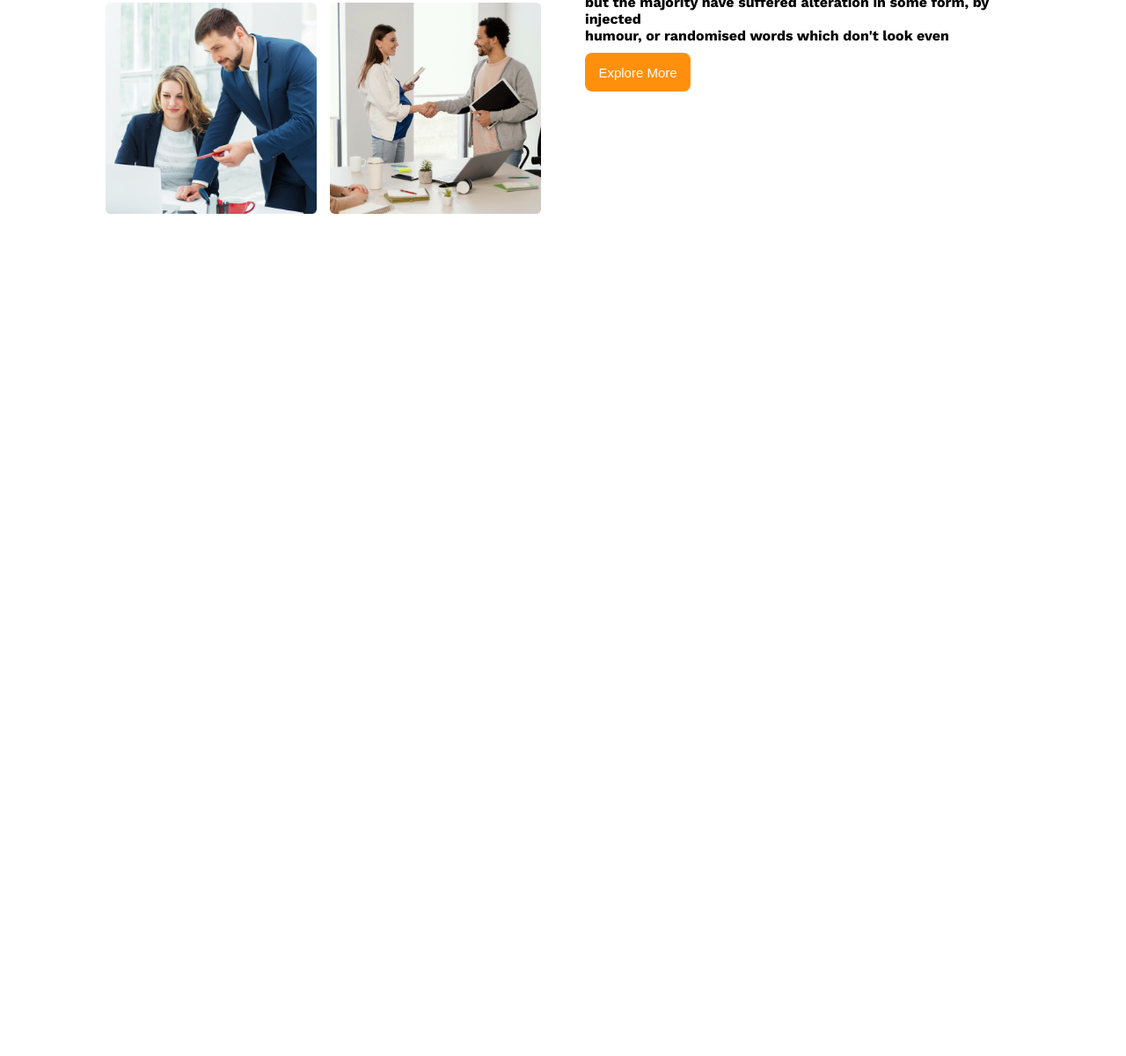
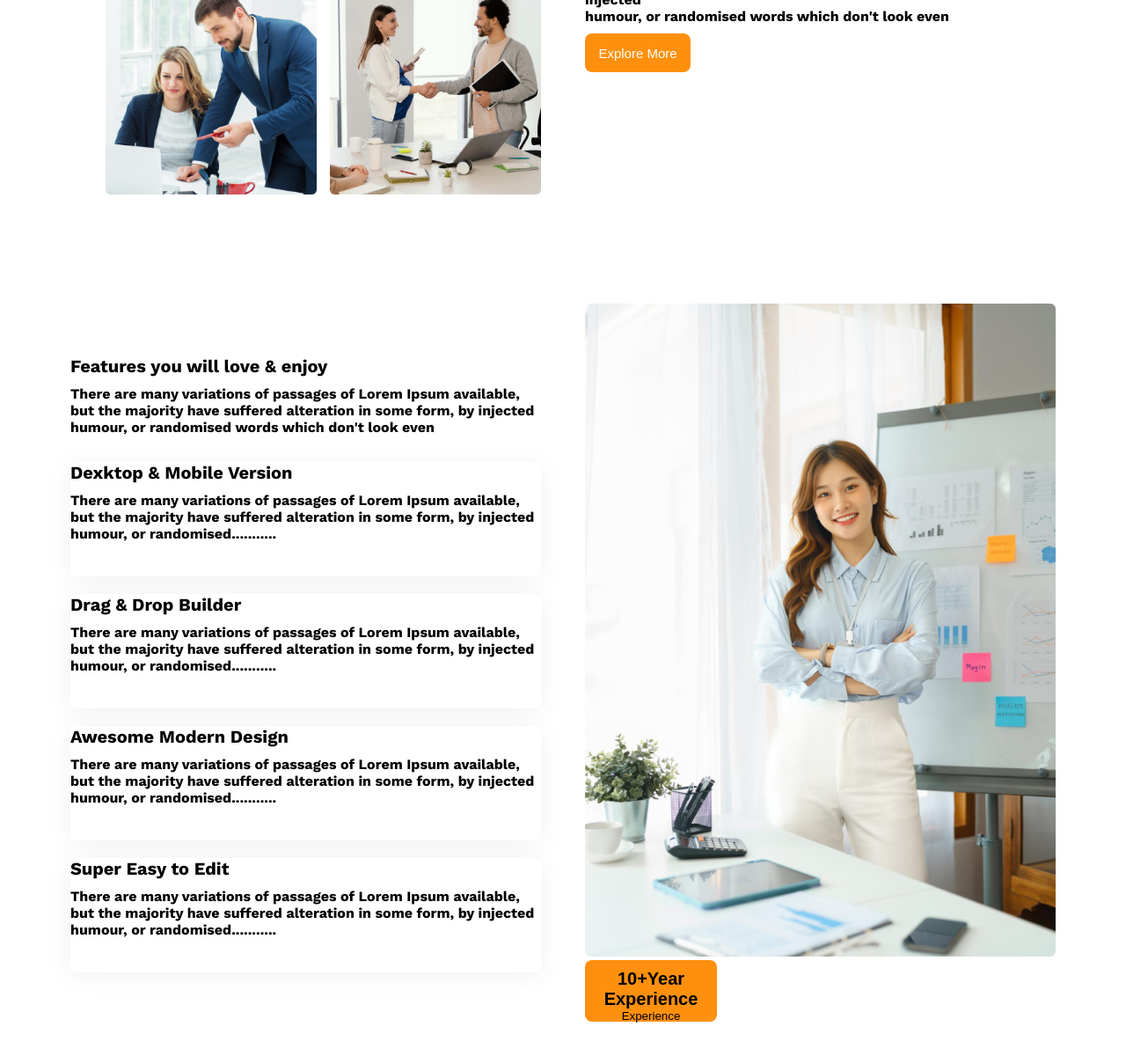
Before and after one commit to Rafsanfaruk/g3-architects-assignment, a plain HTML site: page index.html in a window 1280 px wide. Shown: the part 1168-2368 px from the top of the page at 88% size. Before the commit the page ends 1485 px from the top, so only its background shows below. Drawn offline with nearby package versions, Linux system fonts and the light colour scheme.

Commit message:
architect-part

```diff
--- a/index.html
+++ b/index.html
@@ -47,6 +47,48 @@
                 <button class="button-text">Explore More</button>
             </div>
         </section>
+        <section class="architect">
+            <div class="architect-texts">
+
+                <div >
+                    <h1 class="one">Features you will love & enjoy</h1>
+                   <p class="ten">There are many variations of passages of Lorem Ipsum available, but the majority have suffered alteration in some form, by injected humour, or randomised words which don't look even</p>
+                </div>
+
+                <div class="texts">
+                    <div class="text-1">
+                        <h3 class="two">Dexktop & Mobile Version</h3>
+                        <p class="nine">There are many variations of passages of Lorem Ipsum available, <br>but the majority have suffered alteration in some form, by injected humour, or randomised...........</p>
+                    </div>
+                    <div class="text-2">
+                        <h3 class="three">Drag & Drop Builder</h3>
+                        <p class="eight">There are many variations of passages of Lorem Ipsum available, <br>but the majority have suffered alteration in some form, by injected humour, or randomised...........</p>
+                    </div>
+                    <div class="text-3">
+                        <h3 class="four">Awesome Modern Design</h3>
+                        <p class="seven">There are many variations of passages of Lorem Ipsum available, <br>but the majority have suffered alteration in some form, by injected humour, or randomised...........</p>
+                    </div>
+                    <div class="text-3">
+                        <h3 class="five">Super Easy to Edit</h3>
+                        <p class="six">There are many variations of passages of Lorem Ipsum available, <br>but the majority have suffered alteration in some form, by injected humour, or randomised...........</p>
+                    </div>
+                </div>
+
+            </div>
+
+            <div class="architect-pic">
+                <div>
+                    <img src="./images/architect.png" alt="">
+                </div>
+                <div>
+                    <button class="architect-button">
+                        <h1>10+Year
+                            Experience</h1>
+                            <p>Experience</p>
+                    </button>
+                </div>
+            </div>
+        </section>
     </main>
 </body>
 </html>
--- a/styles.css
+++ b/styles.css
@@ -50,13 +50,13 @@
 
 }
 .section-text-1{
-    font-size: 45px;
+    font-size: 35px;
     font-family: var(--primary-font);
     font-weight: 700px;
     padding: 10px 0;
 
 }
-.section-text-2, .banner-text-2{
+.section-text-2, .banner-text-2, .ten, .nine, .eight, .seven, .six{
     font-family: var(--primary-font);
     font-size: 16px;
     font-weight: 400px;
@@ -89,8 +89,6 @@
 align-items: center;
 gap: 50px;
 padding: 70px 120px;
-
-padding: 0 auto;
 }
 .team{
     display: grid;
@@ -111,3 +109,63 @@
     font-size: 25px;
     font-weight: 500px;
 }
+/* ......architect-part........ */
+.architect{
+    display: grid;
+    grid-template-columns: repeat(2, 1fr);
+    gap: 50px;
+    justify-content: center;
+    align-items: center;
+    padding: 50px 80px;
+}
+/* .architect-texts{
+    display: grid;
+    grid-template-columns: repeat(1,fr);
+    gap: 20px;
+    align-items: center;
+    justify-content: center;} */
+
+    .one, .two, .three, .four, .five{
+      font-family: var(--primary-font);
+       font-weight: 500;
+       font-size: 20px;
+    }
+
+.text-1, .text-2, .text-3, .text-4{
+
+    width: 100%;
+
+    height: 130px;
+    background-color: #FFFFFF;
+    box-shadow: 0px 4px 30px rgba(0, 0, 0, 0.06);
+    border-radius: 8px;
+
+
+
+}
+
+ .architect-texts, .texts{
+    font-family: var(--primary-font);
+    font-weight: 500;
+    display: flex;
+    flex-direction: column;
+    justify-content: center;
+    align-items:center;
+    gap: 20px;
+}
+
+
+
+
+.architect-pic div img{
+    width: 100%;
+    height:90%;
+
+}
+.architect-button{
+    background: #FF900E;
+    width: 150px;
+    height: 70px;
+    border-radius: 8px;
+    border: none;
+}
```
